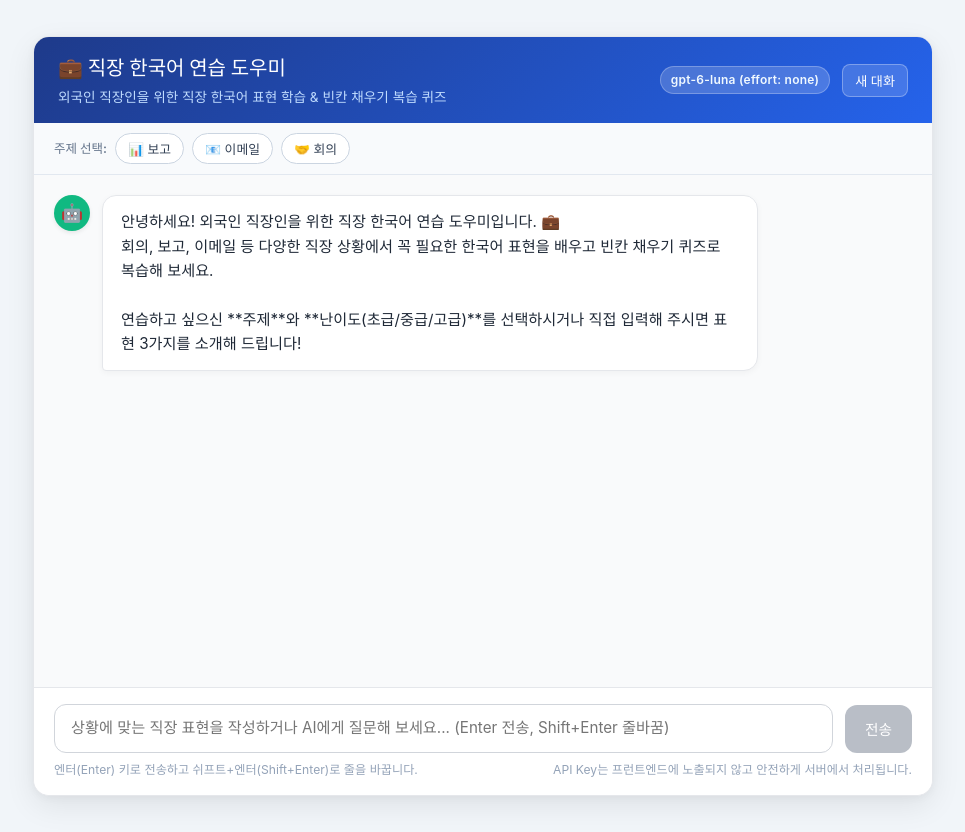
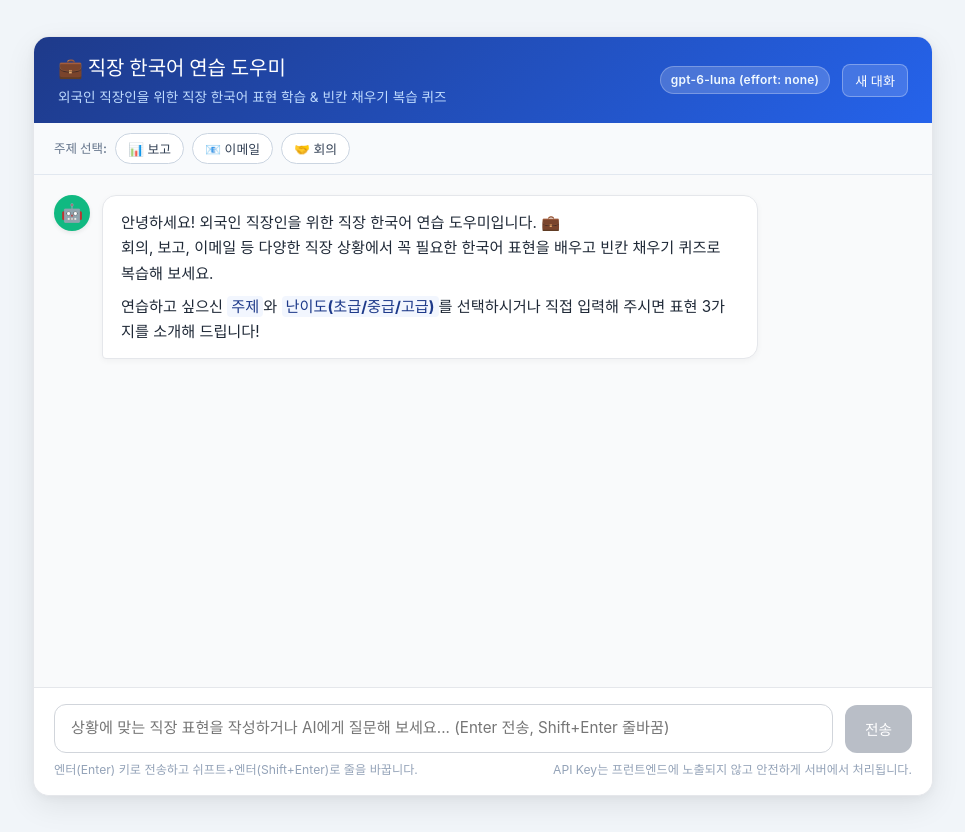
Before and after one commit to jwkimphoto-cell/chatbotpractice, a React (Vite) app: page / in a window 1280 px wide. Shown: the whole page, without its empty margins (157-1122 px from the left). Built offline with nearby package versions, Linux system fonts and the light colour scheme.

Commit message:
feat: add FormattedMessage component for markdown-style chat rendering

```diff
--- a/src/components/Chatbot.css
+++ b/src/components/Chatbot.css
@@ -214,7 +214,135 @@
   font-size: 0.95rem;
   line-height: 1.6;
   word-break: break-word;
-  white-space: pre-wrap;
+}
+
+/* 마크다운 서식화 메시지 스타일 */
+.formatted-message {
+  line-height: 1.65;
+  word-break: break-word;
+}
+
+.formatted-message > :first-child {
+  margin-top: 0 !important;
+}
+
+.formatted-message > :last-child {
+  margin-bottom: 0 !important;
+}
+
+/* ### 제목 (h4): "### 보고 상황에서 자주 쓰는 고급 표현 3가지" 등 */
+.formatted-message .msg-heading-3 {
+  font-size: 1.05rem;
+  font-weight: 700;
+  margin: 12px 0 6px 0;
+  color: #1d4ed8;
+  line-height: 1.45;
+  border-left: 3px solid #2563eb;
+  padding-left: 8px;
+}
+
+/* ## 제목 (h3) */
+.formatted-message .msg-heading-2 {
+  font-size: 1.12rem;
+  font-weight: 700;
+  margin: 14px 0 6px 0;
+  color: #1e3a8a;
+  line-height: 1.45;
+}
+
+/* # 제목 (h2) */
+.formatted-message .msg-heading-1 {
+  font-size: 1.2rem;
+  font-weight: 700;
+  margin: 16px 0 8px 0;
+  color: #1e3a8a;
+  line-height: 1.4;
+}
+
+.formatted-message .msg-paragraph {
+  margin: 0;
+  min-height: 1.4em;
+}
+
+.formatted-message .msg-empty-line {
+  height: 8px;
+}
+
+/* **굵은 글씨**: "**변동 사항이 발생하는 대로 공유드리겠습니다**" */
+.formatted-message .msg-bold {
+  font-weight: 700;
+  color: #0f172a;
+}
+
+/* 어시스턴트(AI) 말풍선 내의 볼드 텍스트: 선명한 네이비 블루로 가독성 강조 */
+.message-row.assistant .formatted-message .msg-bold {
+  font-weight: 700;
+  color: #1e3a8a;
+  background-color: rgba(37, 99, 235, 0.06);
+  padding: 1px 4px;
+  border-radius: 4px;
+}
+
+/* 사용자 말풍선 내의 볼드 텍스트 */
+.message-row.user .formatted-message {
+  color: #ffffff;
+}
+
+.message-row.user .formatted-message .msg-bold {
+  color: #ffffff;
+  font-weight: 700;
+  text-decoration: underline;
+  text-underline-offset: 2px;
+}
+
+.formatted-message .msg-code {
+  background-color: #f1f5f9;
+  color: #b91c1c;
+  padding: 2px 6px;
+  border-radius: 4px;
+  font-family: monospace;
+  font-size: 0.9em;
+}
+
+.formatted-message .msg-bullet-item {
+  display: flex;
+  align-items: flex-start;
+  gap: 6px;
+  margin: 2px 0 2px 4px;
+}
+
+.formatted-message .msg-bullet-dot {
+  color: #2563eb;
+  font-weight: 700;
+  flex-shrink: 0;
+}
+
+.formatted-message .msg-bullet-content {
+  flex: 1;
+}
+
+.formatted-message .msg-number-item {
+  display: flex;
+  align-items: flex-start;
+  gap: 6px;
+  margin: 4px 0 2px 2px;
+}
+
+.formatted-message .msg-number-prefix {
+  font-weight: 700;
+  color: #2563eb;
+  min-width: 18px;
+  flex-shrink: 0;
+}
+
+.formatted-message .msg-number-content {
+  flex: 1;
+}
+
+.formatted-message .msg-divider {
+  border: none;
+  border-top: 1px solid #e2e8f0;
+  margin: 10px 0;
 }
 
 .message-row.user .message-bubble {
--- a/src/components/Chatbot.tsx
+++ b/src/components/Chatbot.tsx
@@ -1,5 +1,6 @@
 import React, { useState, useRef, useEffect, useCallback } from 'react';
 import { streamChatMessage, type ChatMessage } from '../api/chat';
+import { FormattedMessage } from './FormattedMessage';
 import './Chatbot.css';
 
 interface DisplayMessage extends ChatMessage {
@@ -293,10 +294,10 @@ export const Chatbot: React.FC = () => {
                   <span className="typing-dot" />
                 </span>
               ) : (
-                <>
-                  {msg.content}
-                  {msg.id === streamingId && <span className="streaming-cursor" />}
-                </>
+                <FormattedMessage
+                  content={msg.content}
+                  isStreaming={msg.id === streamingId}
+                />
               )}
             </div>
           </div>
--- /dev/null
+++ b/src/components/FormattedMessage.tsx
@@ -0,0 +1,156 @@
+import React from 'react';
+
+interface FormattedMessageProps {
+  content: string;
+  isStreaming?: boolean;
+}
+
+/**
+ * 인라인 마크다운 파싱: **bold**, `code`, *italic*
+ */
+function renderInline(text: string): React.ReactNode[] {
+  const tokens: React.ReactNode[] = [];
+  // **bold**, `code`, *italic* 정규식
+  const regex = /(\*\*[^*]+?\*\*|`[^`]+?`|\*[^*]+?\*)/g;
+  let lastIndex = 0;
+  let match: RegExpExecArray | null;
+
+  while ((match = regex.exec(text)) !== null) {
+    if (match.index > lastIndex) {
+      tokens.push(text.slice(lastIndex, match.index));
+    }
+    const full = match[0];
+    if (full.startsWith('**') && full.endsWith('**')) {
+      tokens.push(
+        <strong key={match.index} className="msg-bold">
+          {full.slice(2, -2)}
+        </strong>
+      );
+    } else if (full.startsWith('`') && full.endsWith('`')) {
+      tokens.push(
+        <code key={match.index} className="msg-code">
+          {full.slice(1, -1)}
+        </code>
+      );
+    } else if (full.startsWith('*') && full.endsWith('*')) {
+      tokens.push(
+        <em key={match.index} className="msg-italic">
+          {full.slice(1, -1)}
+        </em>
+      );
+    } else {
+      tokens.push(full);
+    }
+    lastIndex = match.index + full.length;
+  }
+
+  if (lastIndex < text.length) {
+    tokens.push(text.slice(lastIndex));
+  }
+
+  return tokens.length > 0 ? tokens : [text];
+}
+
+/**
+ * AI 응답의 마크다운(### 제목, **굵은 글씨**, 목록, 줄바꿈 등)을 깔끔하게 서식화하여 렌더링하는 컴포넌트
+ */
+export const FormattedMessage: React.FC<FormattedMessageProps> = ({ content, isStreaming }) => {
+  const lines = content.split('\n');
+
+  return (
+    <div className="formatted-message">
+      {lines.map((line, idx) => {
+        const isLastLine = idx === lines.length - 1;
+        const cursor = isStreaming && isLastLine ? <span className="streaming-cursor" /> : null;
+        const trimmed = line.trim();
+
+        // ### 헤더 (h4)
+        if (line.startsWith('### ')) {
+          return (
+            <h4 key={idx} className="msg-heading-3">
+              {renderInline(line.slice(4))}
+              {cursor}
+            </h4>
+          );
+        }
+
+        // ## 헤더 (h3)
+        if (line.startsWith('## ')) {
+          return (
+            <h3 key={idx} className="msg-heading-2">
+              {renderInline(line.slice(3))}
+              {cursor}
+            </h3>
+          );
+        }
+
+        // # 헤더 (h2)
+        if (line.startsWith('# ')) {
+          return (
+            <h2 key={idx} className="msg-heading-1">
+              {renderInline(line.slice(2))}
+              {cursor}
+            </h2>
+          );
+        }
+
+        // 구분선 (--- 또는 ***)
+        if (trimmed === '---' || trimmed === '***') {
+          return (
+            <React.Fragment key={idx}>
+              <hr className="msg-divider" />
+              {cursor}
+            </React.Fragment>
+          );
+        }
+
+        // 불릿 목록 (- 항목 또는 * 항목)
+        if (/^[-*]\s+/.test(line)) {
+          const bulletContent = line.replace(/^[-*]\s+/, '');
+          return (
+            <div key={idx} className="msg-bullet-item">
+              <span className="msg-bullet-dot">•</span>
+              <span className="msg-bullet-content">
+                {renderInline(bulletContent)}
+                {cursor}
+              </span>
+            </div>
+          );
+        }
+
+        // 번호 목록 (1. 항목, 2. 항목 등)
+        const numMatch = line.match(/^(\d+)\.\s+(.*)$/);
+        if (numMatch) {
+          return (
+            <div key={idx} className="msg-number-item">
+              <span className="msg-number-prefix">{numMatch[1]}.</span>
+              <span className="msg-number-content">
+                {renderInline(numMatch[2])}
+                {cursor}
+              </span>
+            </div>
+          );
+        }
+
+        // 빈 줄
+        if (!trimmed) {
+          return (
+            <div key={idx} className="msg-empty-line">
+              {cursor}
+            </div>
+          );
+        }
+
+        // 일반 단락
+        return (
+          <p key={idx} className="msg-paragraph">
+            {renderInline(line)}
+            {cursor}
+          </p>
+        );
+      })}
+    </div>
+  );
+};
+
+export default FormattedMessage;
```
